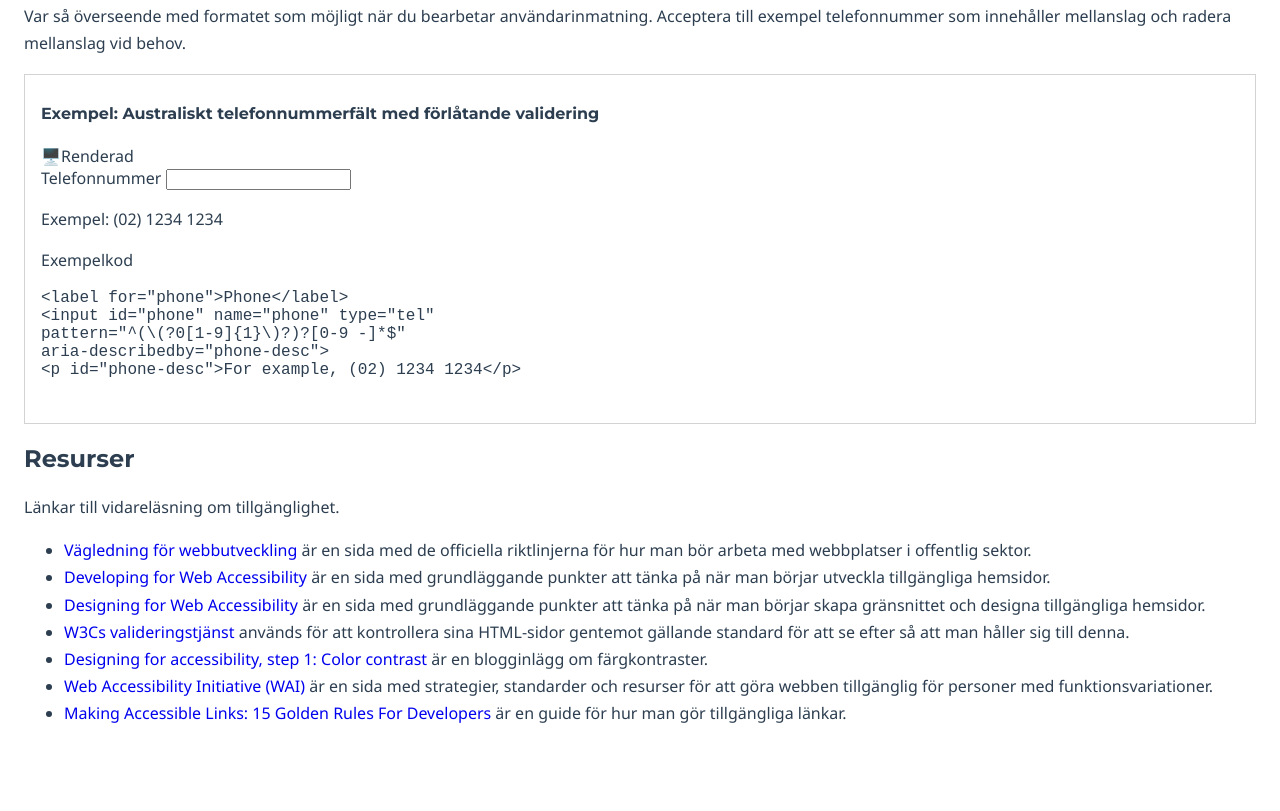
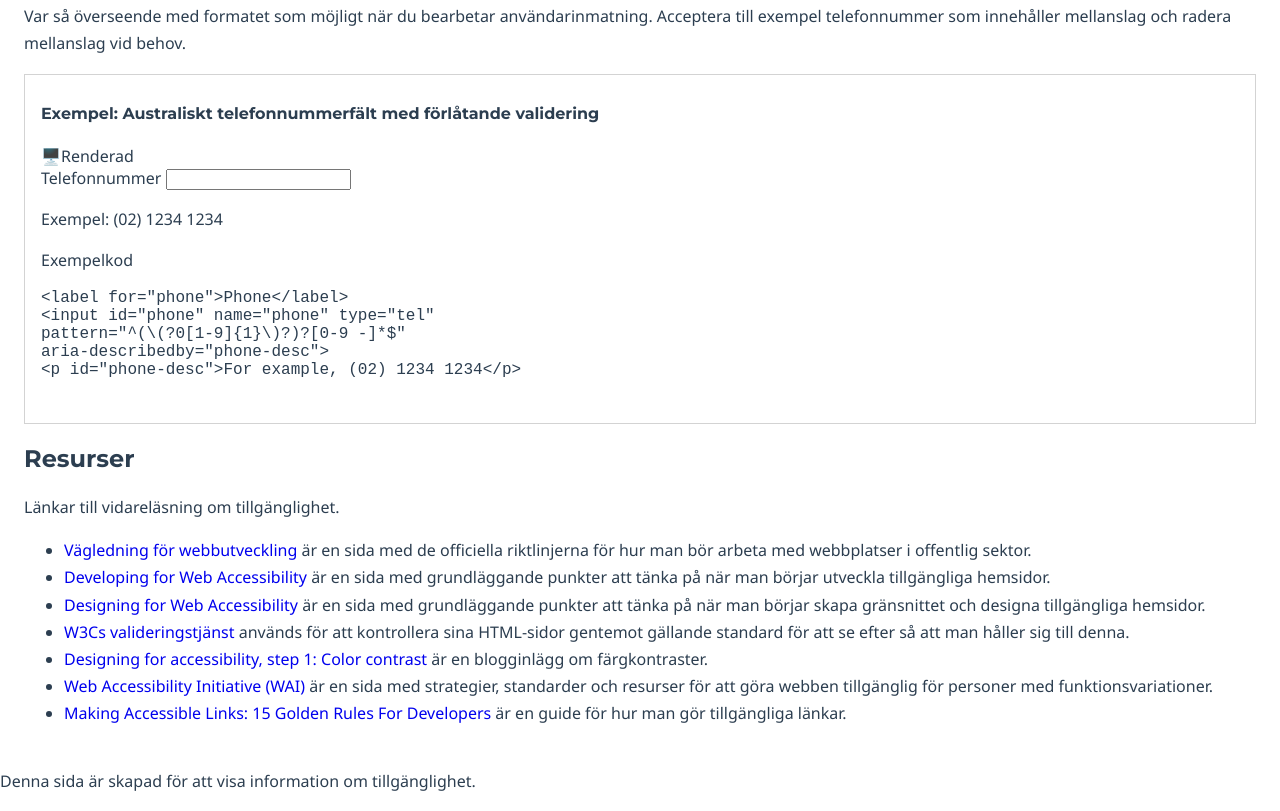
Before and after one commit to blancaley/about-accessibility, a plain HTML site: page index.html in a window 1280 px wide. Shown: the part 5744-6555 px from the top of the page. Before the commit the page ends 6496 px from the top, so only its background shows below. Drawn offline with Linux system fonts and the light colour scheme.

Commit message:
Add footer in HTML

```diff
--- a/index.html
+++ b/index.html
@@ -275,5 +275,8 @@ aria-describedby="phone-desc">
       </ul>
     </article>
   </main>
+  <footer>
+    <p>Denna sida är skapad för att visa information om tillgänglighet.</p>
+  </footer>
 </body>
 </html>
```
